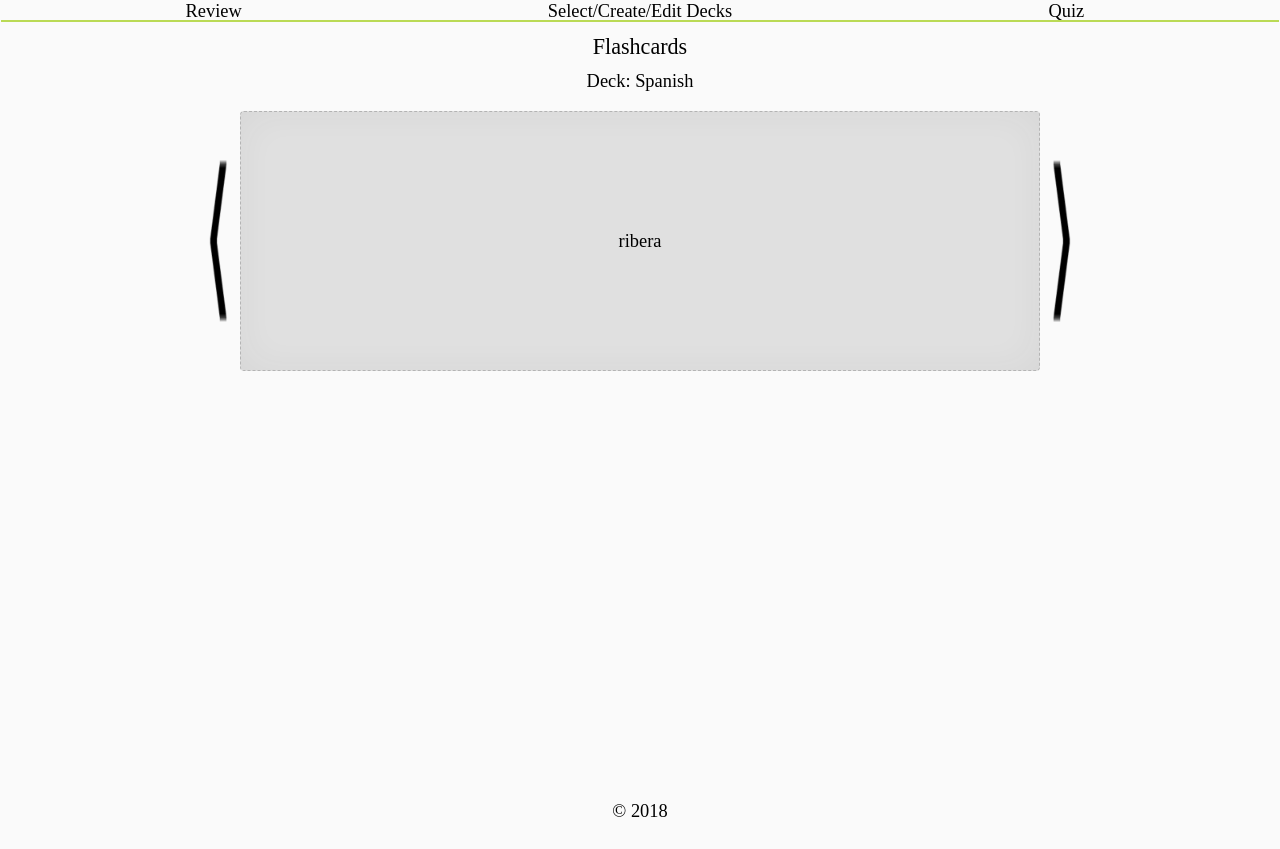
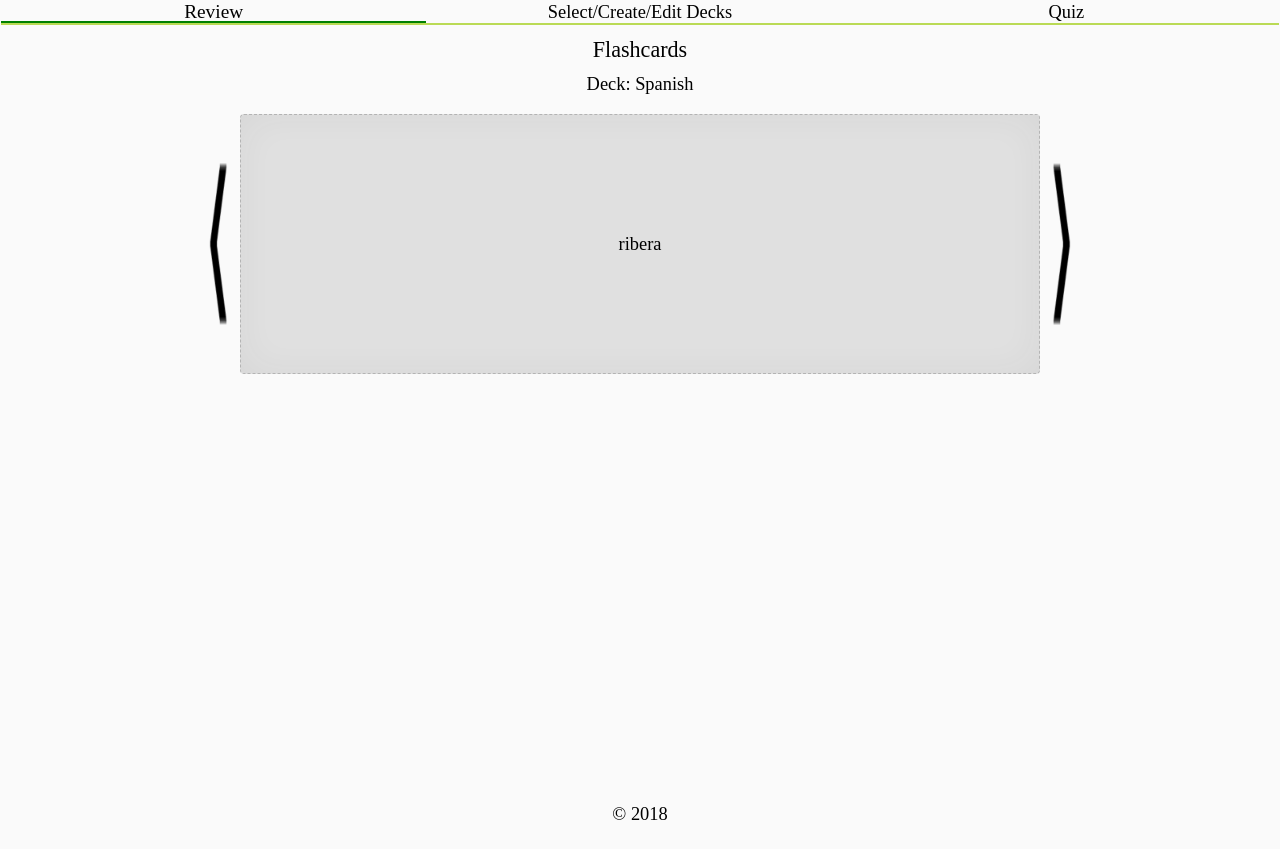
Before and after one commit to Web-Dev-Collaborative/flashcards, a React (Create React App) app: page / in a window 1280 px wide. Built offline with nearby package versions, Linux system fonts and the light colour scheme; what react-router-redux would draw is missing.

Commit message:
Added exact before activeClassName in NavLink to prevent a bug that would always show the root route / as active even when navigated away and rendering a different page.

```diff
--- a/src/containers/Root.js
+++ b/src/containers/Root.js
@@ -1,5 +1,5 @@
 import React from 'react'
-import { Link, Route, Switch } from 'react-router-dom'
+import { Link, NavLink, Route, Switch } from 'react-router-dom'
 
 // redux store and store Provider
 import { Provider } from 'react-redux'
@@ -18,9 +18,9 @@ class Root extends React.Component {
     // Note: to return an array of elements, each element must be separated by a comma (array style formatting)
     return [
       <nav key={1} className="grid-parent grid-parent-3">
-        <Link to="/" className="nav-link" >Review</Link>
-        <Link to="/decks" className="nav-link" >Select/Create/Edit Decks</Link>
-        <Link to="/quiz" className="nav-link" >Quiz</Link>
+        <NavLink activeClassName="active" exact to="/" className="nav-link" >Review</NavLink>
+        <NavLink activeClassName="active" exact to="/decks" className="nav-link" >Select/Create/Edit Decks</NavLink>
+        <NavLink activeClassName="active" exact to="/quiz" className="nav-link" >Quiz</NavLink>
       </nav>,
 
       <h1 key={2}>
--- a/src/index.js
+++ b/src/index.js
@@ -13,4 +13,4 @@ render(
   document.getElementById('root')
 )
 
-registerServiceWorker()
+// registerServiceWorker()
```
Also changed, not shown: package.json (+8 -2 lines), 1 other file (tests, documents, lock files or other folders).
